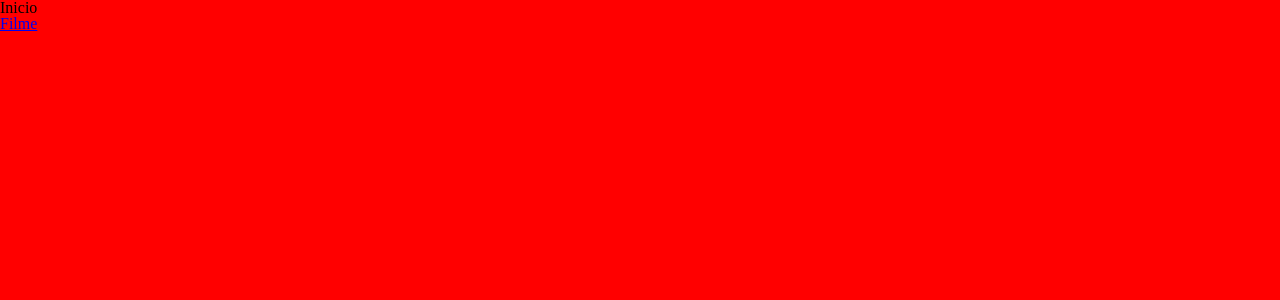
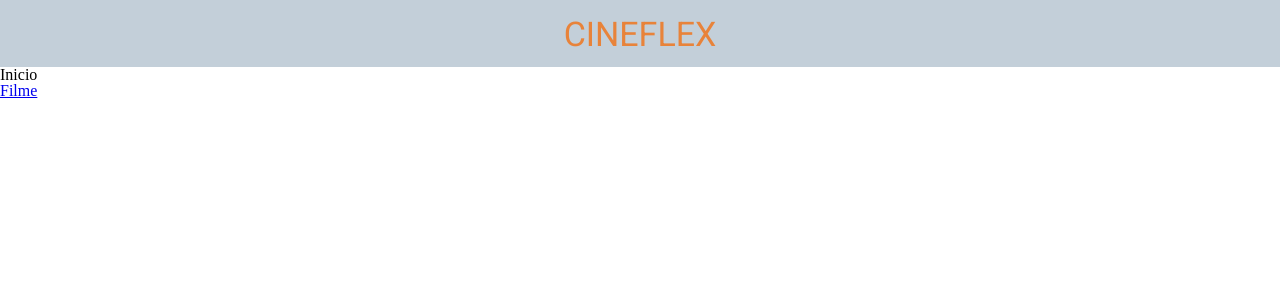
Before and after one commit to fatscaprara/projeto9-cineflex, a JavaScript app: page / in a window 1280 px wide. Shown: the top 300 px of the page. Built offline with nearby package versions, Linux system fonts and the light colour scheme.

Commit message:
Topo implementado em todas as telas

```diff
--- a/src/assets/css/style.css
+++ b/src/assets/css/style.css
@@ -1,3 +1,15 @@
-body {
-  background-color: red;
+@import url('https://fonts.googleapis.com/css2?family=Roboto&display=swap');
+
+.topo{
+  background-color: #c3cfd9;
+  height: 67px;
+  display: flex;
+  justify-content: center;
+  align-items: center;
 }
+
+.topo h1{
+  font-family: Roboto;
+  font-size: 34px;
+  color: #E8833A;
+}
--- a/src/components/Filme.js
+++ b/src/components/Filme.js
@@ -1,8 +1,10 @@
 import { Link } from 'react-router-dom';
+import Topo from './Topo';
 
 export default function Filme() {
   return (
     <>
+      <Topo />
       <h1>Filme</h1>
       <Link to="/sessao">Sessao</Link>
     </>
--- a/src/components/Inicio.js
+++ b/src/components/Inicio.js
@@ -1,8 +1,10 @@
 import { Link } from 'react-router-dom';
+import Topo from './Topo';
 
 export default function Inicio() {
   return (
     <>
+      <Topo />
       <h1>Inicio</h1>
       <Link to="/filme">Filme</Link>
     </>
--- a/src/components/Sessao.js
+++ b/src/components/Sessao.js
@@ -1,8 +1,10 @@
 import { Link } from 'react-router-dom';
+import Topo from './Topo';
 
 export default function Sessao() {
   return (
     <>
+      <Topo />
       <h1>Sessao</h1>
       <Link to="/sucesso">Sucesso</Link>
     </>
--- a/src/components/Sucesso.js
+++ b/src/components/Sucesso.js
@@ -1,8 +1,10 @@
 import { Link } from 'react-router-dom';
+import Topo from './Topo';
 
 export default function Sucesso() {
   return (
     <>
+      <Topo />
       <h1>Sucesso</h1>
       <Link to="/">Início</Link>
     </>
--- /dev/null
+++ b/src/components/Topo.js
@@ -0,0 +1,7 @@
+export default function Topo() {
+  return (
+    <div className="topo">
+      <h1>CINEFLEX</h1>
+    </div>
+  );
+}
```
